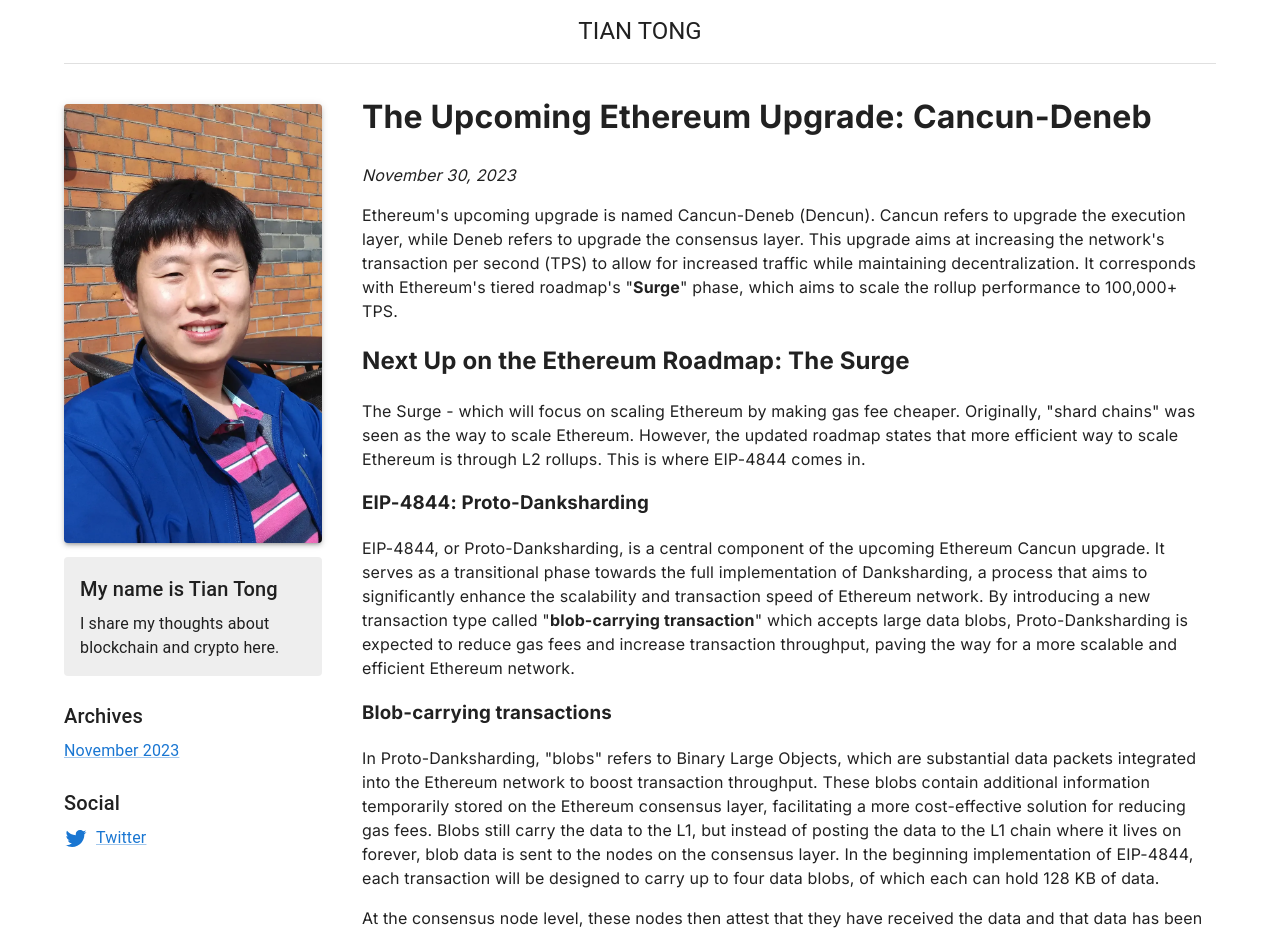
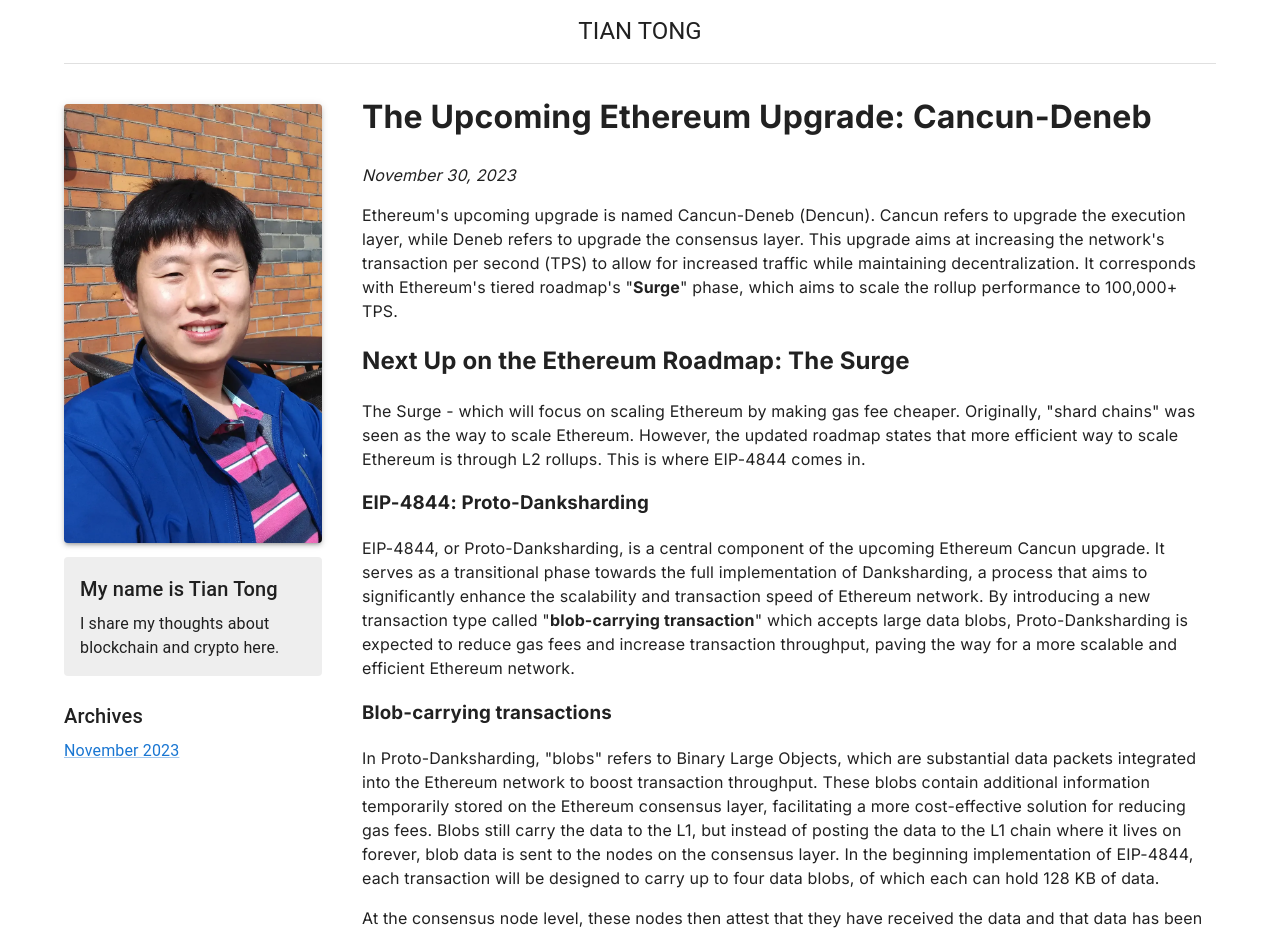
Before and after one commit to tt-ny/ttdp.com, a Next.js app: page / in a window 1280 px wide. Shown: the top 934 px of the page. Built offline with nearby package versions, Linux system fonts and the light colour scheme.

Commit message:
remove social link

```diff
--- a/components/Main.tsx
+++ b/components/Main.tsx
@@ -3,7 +3,7 @@ import Divider from '@mui/material/Divider';
 import Post1 from './blog-post.1.mdx';
 import Post2 from './blog-post.2.mdx';
 import Post3 from './blog-post.3.mdx';
-import Blog_20231130 from './../blogs/202311/20231130.mdx';
+import Post_20231130 from './../blogs/202311/20231130.mdx';
 
 interface MainProps {
   title: string;
@@ -14,7 +14,7 @@ export default function Main(props: MainProps) {
 
   return (
     <Grid item xs={12} md={9} sx={{ mt: -4 }} >
-      <Blog_20231130 />
+      <Post_20231130 />
       <Divider />
     </Grid>
   );
--- a/components/Sidebar.tsx
+++ b/components/Sidebar.tsx
@@ -37,7 +37,7 @@ export default function Sidebar(props: SidebarProps) {
           {archive.title}
         </Link>
       ))}
-      <Typography variant="h6" gutterBottom sx={{ mt: 3 }}>
+      {/* <Typography variant="h6" gutterBottom sx={{ mt: 3 }}>
         Social
       </Typography>
       {social.map((network) => (
@@ -47,7 +47,7 @@ export default function Sidebar(props: SidebarProps) {
             <span>{network.name}</span>
           </Stack>
         </Link>
-      ))}
+      ))} */}
     </Grid>
   );
 }
```
